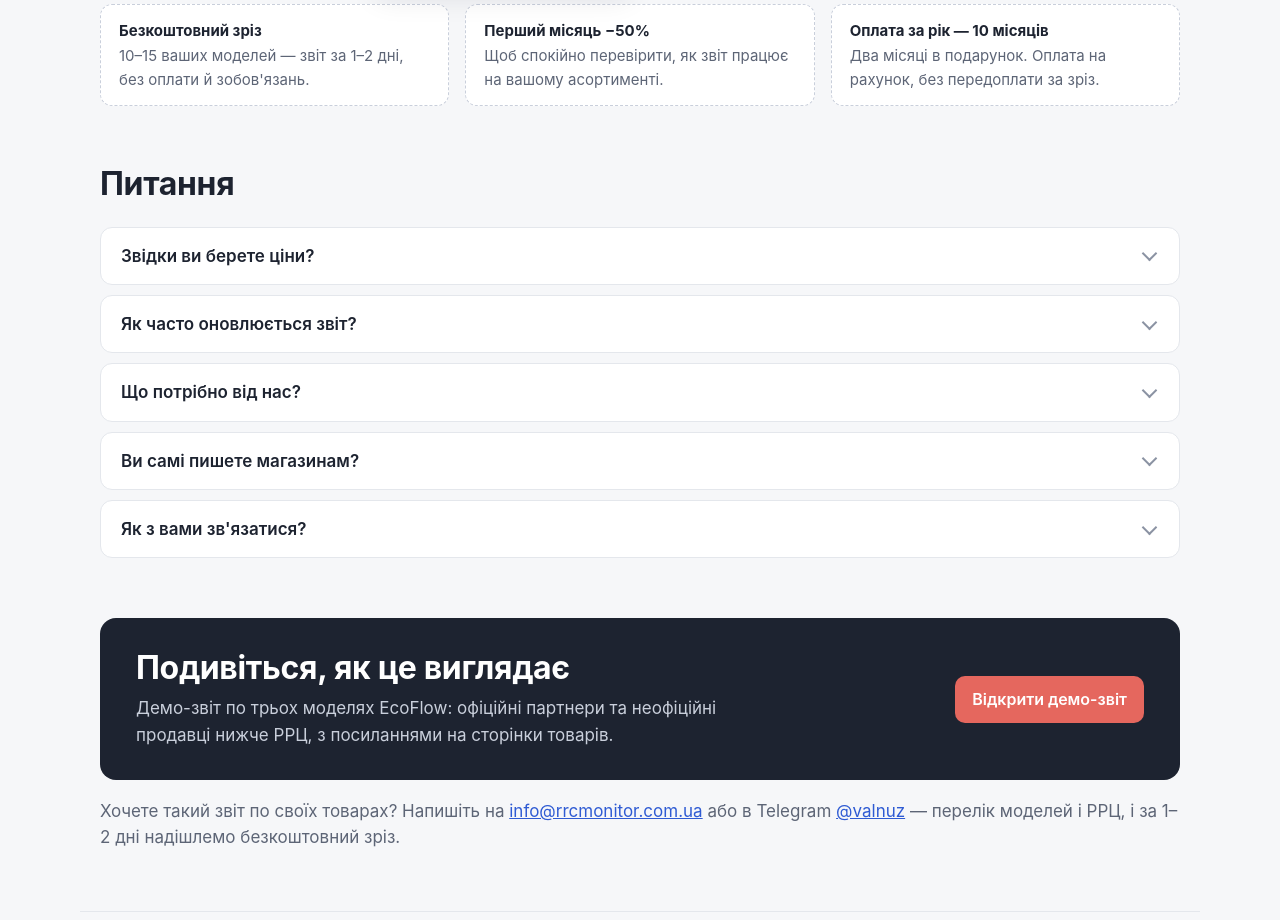
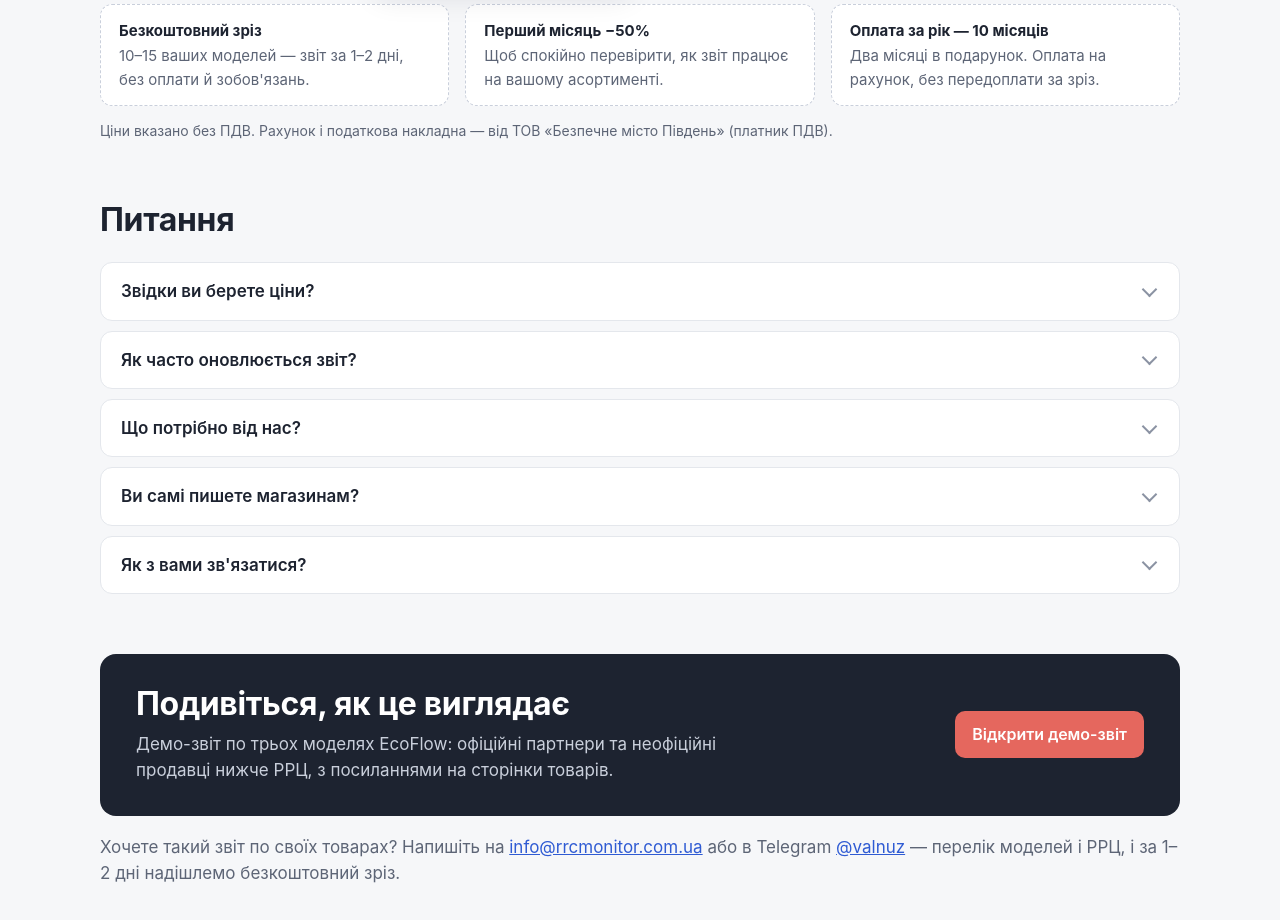
Before and after one commit to valnuz-ops/rrcmonitor, a plain HTML site: page index.html in a window 1280 px wide. Shown: the part 1780-2700 px from the top of the page. Drawn offline with Linux system fonts and the light colour scheme.

Commit message:
Тарифи: ціни без ПДВ, платник ПДВ
Co-Authored-By: Claude Opus 5.5 <noreply@anthropic.com>
Claude-Session: https://claude.ai/code/session_01Fd5sHV51nRf3YCmHVRkm2e

```diff
--- a/index.html
+++ b/index.html
@@ -166,6 +166,7 @@ footer .wrap{border-top:1px solid var(--line);padding-top:24px;padding-bottom:40
       <li><b>Перший місяць −50%</b>Щоб спокійно перевірити, як звіт працює на вашому асортименті.</li>
       <li><b>Оплата за рік — 10 місяців</b>Два місяці в подарунок. Оплата на рахунок, без передоплати за зріз.</li>
     </ul>
+    <p style="margin:14px 0 0;font-size:14px;color:var(--mute)">Ціни вказано без ПДВ. Рахунок і податкова накладна — від ТОВ «Безпечне місто Південь» (платник ПДВ).</p>
   </div>
 </section>
 
```
